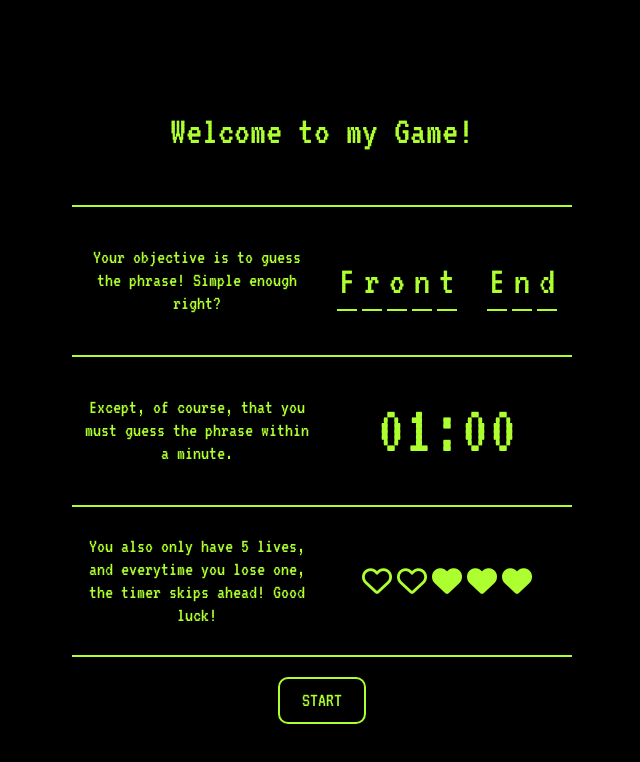
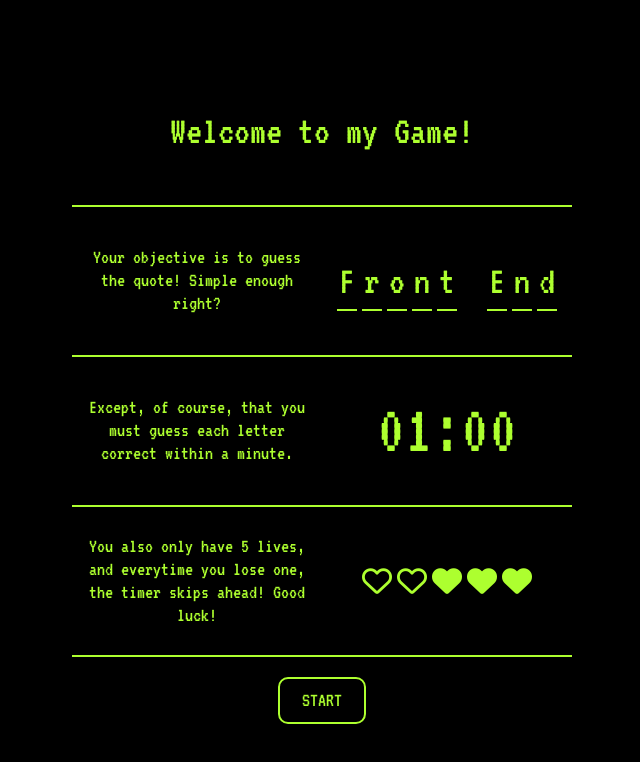
Before and after one commit to SkeetersDevJourney/Project-06-GameApp, a plain HTML site: page index.html in a window 1280 px wide. Shown: the whole page, without its empty margins (318-958 px from the left). Drawn offline with Linux system fonts and the light colour scheme; a web font is replaced by a local one.

Commit message:
overlay fix

```diff
--- a/index.html
+++ b/index.html
@@ -20,7 +20,7 @@
             <p>Welcome to my Game!</p>
           </div>
           <div class="instruction">
-            <p>Your objective is to guess the phrase! Simple enough right?</p>
+            <p>Your objective is to guess the quote! Simple enough right?</p>
           </div>
           <div class="instruction intro-letter-flex visual">
             <div class="ex-letter">F</div>
@@ -34,7 +34,7 @@
             <div class="ex-letter">d</div>
           </div>
           <div class="instruction">
-            <p>Except, of course, that you must guess the phrase within a minute.</p>
+            <p>Except, of course, that you must guess each letter correct within a minute.</p>
           </div>
           <div class="instruction visual">
             <div class="time-visual">01:00</div>
```
